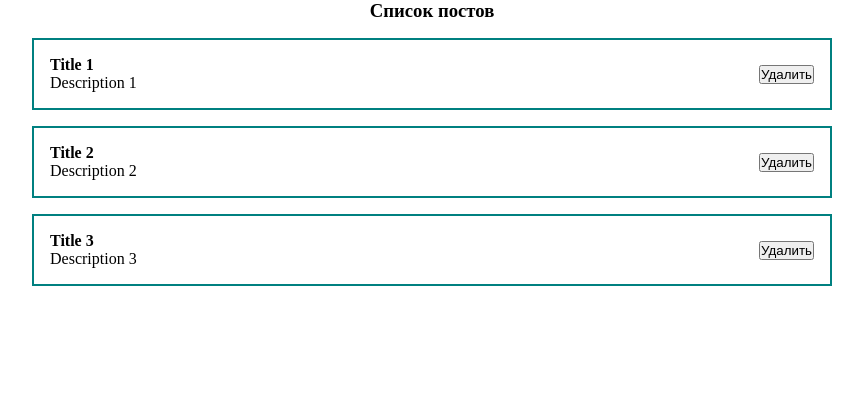
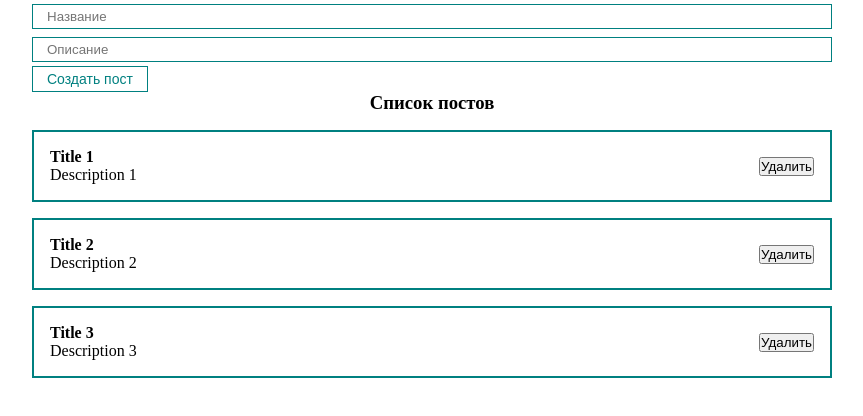
Before and after one commit to soulle/react-app, a React (Create React App) app: page / in a window 1280 px wide. Shown: the top 416 px of the page, without its empty margins (208-1071 px from the left). Built offline with nearby package versions, Linux system fonts and the light colour scheme.

Commit message:
add examples

```diff
--- a/src/App.js
+++ b/src/App.js
@@ -1,5 +1,7 @@
-import React, { useState } from "react";
+import React, { useRef, useState } from "react";
 import { PostList } from "./components/PostList";
+import { MyInput } from "./components/UI/button/input/MyInput";
+import { MyButton } from "./components/UI/button/MyButton";
 import "./styles/App.css";
 
 function App() {
@@ -9,8 +11,27 @@ function App() {
     { id: 3, title: "Title 3", body: "Description 3" },
   ]);
 
+  const [title, setTitle] = useState("");
+  const bodyInputRef = useRef();
+
+  const addNewPost = (e) => {
+    e.preventDefault();
+    console.log("title", title);
+    console.log("body", bodyInputRef.current.value);
+  };
+
   return (
     <div className="app">
+      <form>
+        <MyInput
+          value={title}
+          onChange={(e) => setTitle(e.target.value)}
+          type="text"
+          placeholder="Название"
+        />
+        <MyInput ref={bodyInputRef} type="text" placeholder="Описание" />
+        <MyButton onClick={addNewPost}>Создать пост</MyButton>
+      </form>
       <PostList posts={posts} title="Список постов" />
     </div>
   );
```
